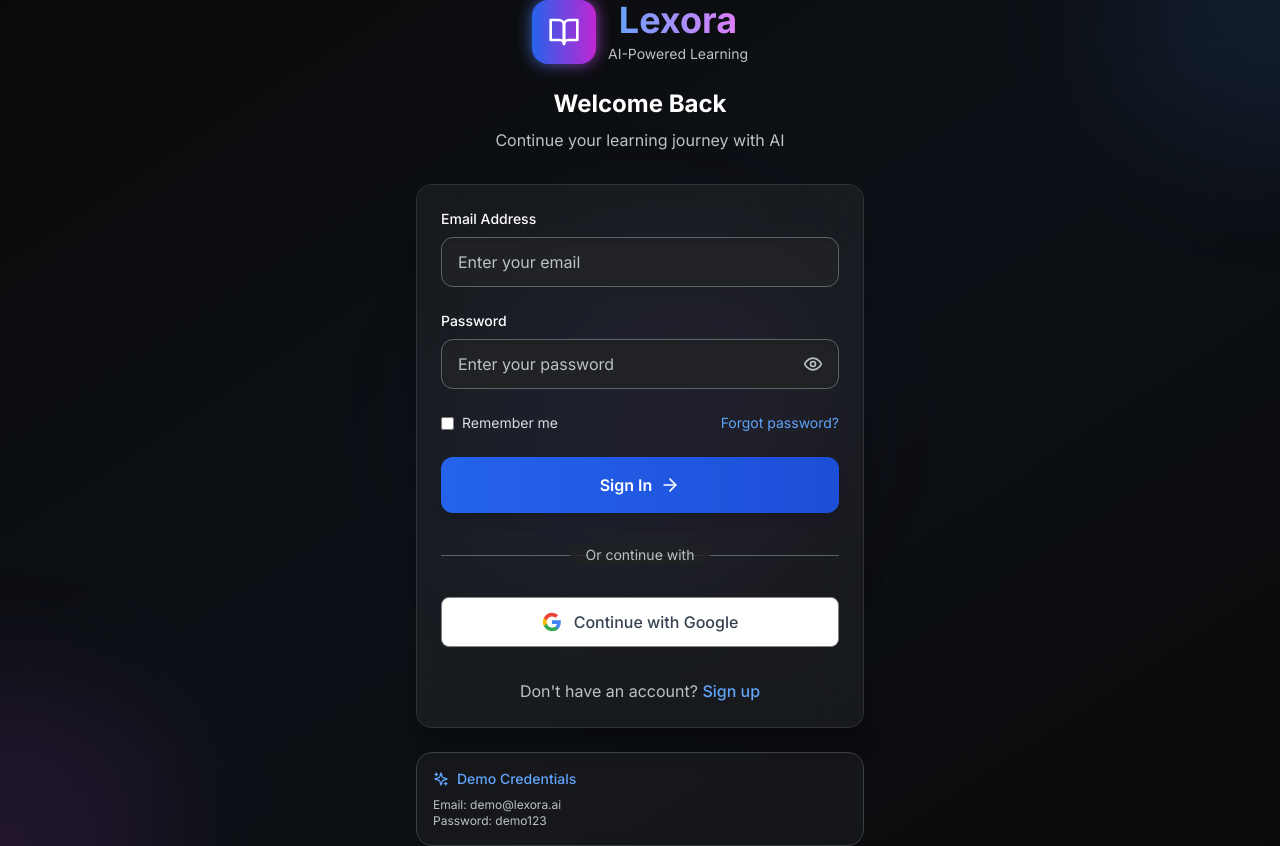
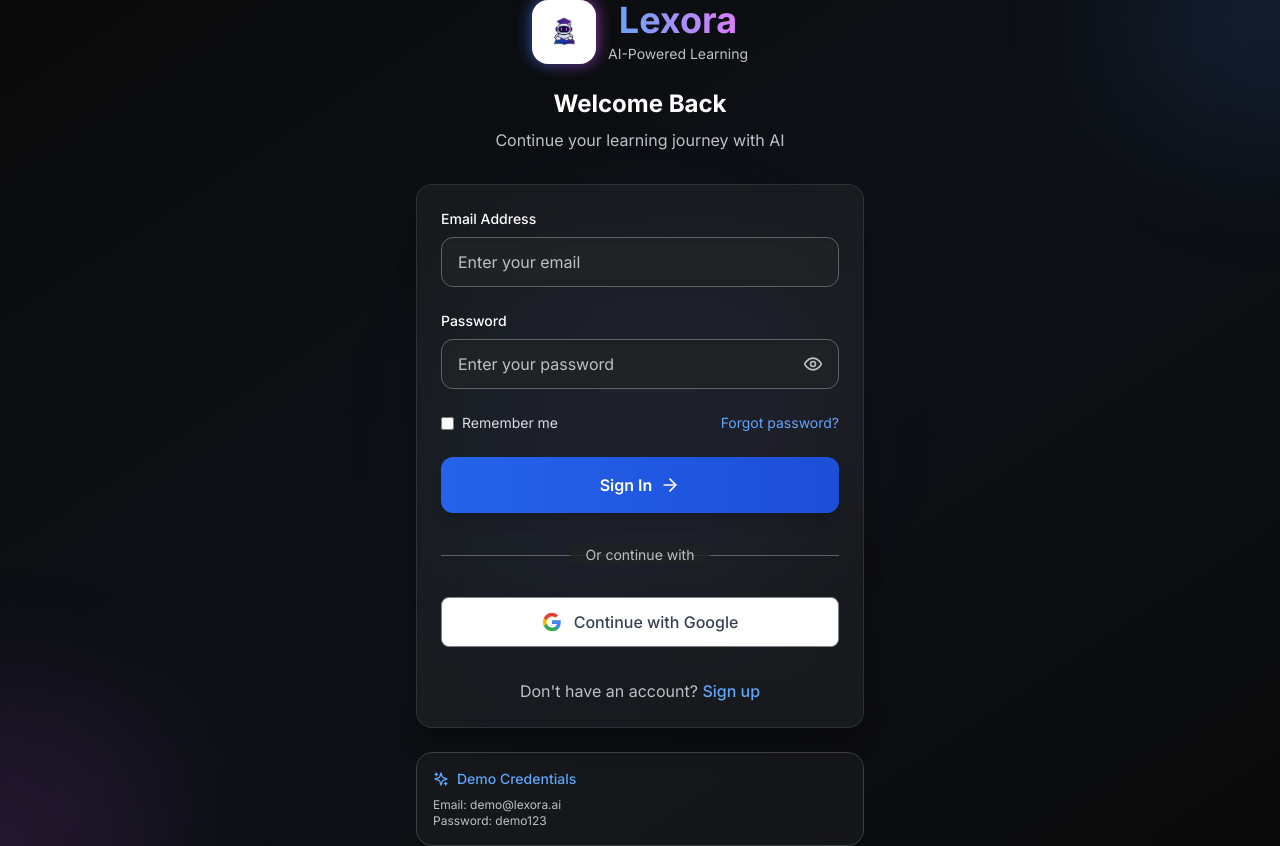
Before and after one commit to gtrackerpro/lexora-ai-phase2, a React (Vite) app in the folder client/: page /login in a window 1280 px wide. Built offline with nearby package versions, Linux system fonts and the light colour scheme; no server answers.

Commit message:
Ensure Consistent Lexora Logo Usage Throughout Application

```diff
--- a/client/index.html
+++ b/client/index.html
@@ -6,6 +6,14 @@
     <meta name="viewport" content="width=device-width, initial-scale=1.0" />
     <title>Lexora - AI-Powered Learning Platform</title>
     <meta name="description" content="Guided by AI. Powered by You. Personalized narrated lessons with AI-generated content." />
+    <meta property="og:title" content="Lexora - AI-Powered Learning Platform" />
+    <meta property="og:description" content="Guided by AI. Powered by You. Personalized narrated lessons with AI-generated content." />
+    <meta property="og:image" content="/lexora-logo.png" />
+    <meta property="og:type" content="website" />
+    <meta name="twitter:card" content="summary_large_image" />
+    <meta name="twitter:title" content="Lexora - AI-Powered Learning Platform" />
+    <meta name="twitter:description" content="Guided by AI. Powered by You. Personalized narrated lessons with AI-generated content." />
+    <meta name="twitter:image" content="/lexora-logo.png" />
     <link rel="preconnect" href="https://fonts.googleapis.com">
     <link rel="preconnect" href="https://fonts.gstatic.com" crossorigin>
     <link href="https://fonts.googleapis.com/css2?family=Inter:wght@300;400;500;600;700&display=swap" rel="stylesheet">
--- a/client/src/components/Auth/LoginForm.tsx
+++ b/client/src/components/Auth/LoginForm.tsx
@@ -66,8 +66,12 @@
               className="relative"
             >
               <div className="absolute inset-0 bg-gradient-to-r from-primary-500 to-accent-500 rounded-2xl blur opacity-75"></div>
-              <div className="relative bg-gradient-to-r from-primary-600 to-accent-600 p-4 rounded-2xl">
-                <BookOpen className="h-8 w-8 text-white" />
+              <div className="relative bg-white p-4 rounded-2xl shadow-lg">
+                <img
+                  src="/lexora-logo.png"
+                  alt="Lexora Logo"
+                  className="h-8 w-8 object-contain"
+                />
               </div>
             </motion.div>
             <div>
--- a/client/src/components/Auth/RegisterForm.tsx
+++ b/client/src/components/Auth/RegisterForm.tsx
@@ -72,8 +72,12 @@
               className="relative"
             >
               <div className="absolute inset-0 bg-gradient-to-r from-accent-500 to-primary-500 rounded-2xl blur opacity-75"></div>
-              <div className="relative bg-gradient-to-r from-accent-600 to-primary-600 p-4 rounded-2xl">
-                <BookOpen className="h-8 w-8 text-white" />
+              <div className="relative bg-white p-4 rounded-2xl shadow-lg">
+                <img
+                  src="/lexora-logo.png"
+                  alt="Lexora Logo"
+                  className="h-8 w-8 object-contain"
+                />
               </div>
             </motion.div>
             <div>
--- a/client/src/components/Common/ErrorBoundary.tsx
+++ b/client/src/components/Common/ErrorBoundary.tsx
@@ -79,9 +79,13 @@
               initial={{ scale: 0 }}
               animate={{ scale: 1 }}
               transition={{ delay: 0.2, type: 'spring', stiffness: 200 }}
-              className="inline-flex items-center justify-center w-20 h-20 bg-error-500/20 rounded-full mb-6"
+              className="inline-flex items-center justify-center w-20 h-20 bg-white rounded-full mb-6 shadow-lg"
             >
-              <AlertTriangle className="w-10 h-10 text-error-400" />
+              <img
+                src="/lexora-logo.png"
+                alt="Lexora Logo"
+                className="w-12 h-12 object-contain opacity-50"
+              />
             </motion.div>
 
             <motion.h1
--- a/client/src/components/Dashboard/TopicCard.tsx
+++ b/client/src/components/Dashboard/TopicCard.tsx
@@ -63,7 +63,11 @@
           ) : (
             <div className="flex items-center justify-center h-full relative">
               <div className="absolute inset-0 bg-gradient-to-br from-primary-600/30 to-accent-600/30"></div>
-              <BookOpen className="h-16 w-16 text-white/60 relative z-10" />
+              <img
+                src="/lexora-logo.png"
+                alt="Lexora"
+                className="h-16 w-16 object-contain opacity-60 relative z-10"
+              />
               <div className="absolute inset-0 bg-gradient-to-t from-black/20 to-transparent"></div>
             </div>
           )}
--- a/client/src/components/Layout/Header.tsx
+++ b/client/src/components/Layout/Header.tsx
@@ -41,8 +41,12 @@
               className="relative"
             >
               <div className="absolute inset-0 bg-gradient-to-r from-primary-500 to-accent-500 rounded-xl blur opacity-75 group-hover:opacity-100 transition-opacity"></div>
-              <div className="relative bg-gradient-to-r from-primary-600 to-accent-600 p-2.5 rounded-xl">
-                <BookOpen className="h-6 w-6 text-white" />
+              <div className="relative p-1 rounded-xl">
+                <img
+                  src="/lexora-logo.png"
+                  alt="Lexora Logo"
+                  className="h-8 w-8 object-contain"
+                />
               </div>
             </motion.div>
             <span className="text-xl font-bold text-gradient hidden sm:block">
--- a/client/src/components/Layout/Sidebar.tsx
+++ b/client/src/components/Layout/Sidebar.tsx
@@ -137,6 +137,14 @@
         >
           <div className="absolute inset-0 bg-gradient-to-br from-primary-600/20 to-accent-600/20"></div>
           <div className="relative p-6 text-center">
+            <div className="flex items-center justify-center mb-4">
+              <img
+                src="/lexora-logo.png"
+                alt="Lexora"
+                className="h-8 w-8 object-contain mr-2"
+              />
+              <span className="text-lg font-bold text-gradient">Lexora</span>
+            </div>
             <div className="flex items-center justify-center space-x-2 mb-3">
               <Zap className="w-6 h-6 text-yellow-400 animate-bounce-subtle" />
               <h3 className="text-lg font-bold text-white">Learning Streak</h3>
--- a/client/src/pages/CreateTopic.tsx
+++ b/client/src/pages/CreateTopic.tsx
@@ -388,7 +388,11 @@
           {/* AI Features */}
           <div className="card">
             <div className="flex items-center space-x-2 mb-4">
-              <Zap className="h-5 w-5 text-primary-400" />
+              <img
+                src="/lexora-logo.png"
+                alt="Lexora"
+                className="h-5 w-5 object-contain"
+              />
               <h3 className="text-lg font-semibold text-white">AI-Powered Learning</h3>
             </div>
             <div className="space-y-3">
@@ -443,7 +447,11 @@
               className="card bg-gradient-to-br from-primary-600 to-primary-700"
             >
               <div className="text-center">
-                <Sparkles className="h-8 w-8 text-white mx-auto mb-3 animate-pulse" />
+                <img
+                  src="/lexora-logo.png"
+                  alt="Lexora"
+                  className="h-8 w-8 object-contain mx-auto mb-3 animate-pulse"
+                />
                 <h3 className="text-white font-semibold mb-2">Creating Your Path</h3>
                 <p className="text-primary-100 text-sm">
                   Our AI is analyzing your preferences and generating a personalized learning curriculum...
--- a/client/src/pages/Dashboard.tsx
+++ b/client/src/pages/Dashboard.tsx
@@ -102,7 +102,11 @@
                 transition={{ delay: 0.1 }}
                 className="flex items-center space-x-2"
               >
-                <Sparkles className="h-6 w-6 text-primary-400" />
+                <img
+                  src="/lexora-logo.png"
+                  alt="Lexora"
+                  className="h-6 w-6 object-contain"
+                />
                 <span className="text-primary-400 font-medium">Welcome back!</span>
               </motion.div>
               <motion.h1
```
Also changed, not shown: 1 other file (tests, documents, lock files or other folders).
